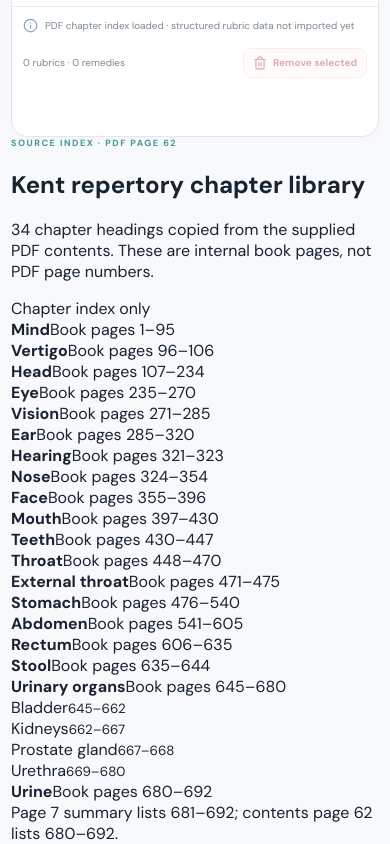
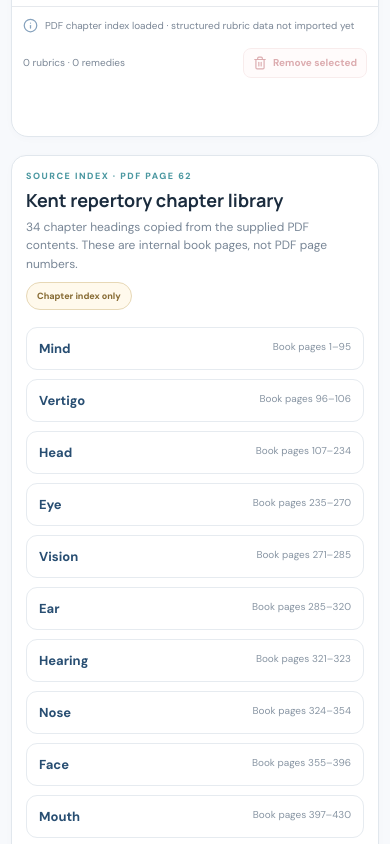
Before and after one commit to premmore0552/Curiva-HomoeoRepertory-Pro, a React (Vite) app: page / in a window 390 px wide. Shown: the part 660-1504 px from the top of the page. Built offline with nearby package versions, Linux system fonts and the light colour scheme.

Commit message:
Add responsive source chapter directory styles

```diff
--- a/src/styles.css
+++ b/src/styles.css
@@ -211,3 +211,29 @@
  .remedy-library{grid-template-columns:1fr}
  .app-footer{flex-wrap:wrap;justify-content:center;text-align:center}
 }
+
+/* PDF-derived library directory */
+.library-browser{margin:18px 0 0;background:#fff;border:1px solid #e1e7ed;border-radius:20px;padding:22px;box-shadow:0 2px 9px #21384e05}
+.library-browser-heading{display:flex;justify-content:space-between;align-items:flex-start;gap:16px;margin-bottom:17px}
+.library-browser-heading h2{font-family:Manrope,sans-serif;font-size:21px;margin:0;color:#1b2c3e}
+.library-browser-heading p{font-size:12px;line-height:1.55;color:#788696;margin:6px 0 0}
+.catalog-status{flex:none;border:1px solid #e7d8b6;background:#fff9ec;color:#886c35;border-radius:20px;padding:7px 10px;font-size:10px;font-weight:800}
+.library-chapter-grid{display:grid;grid-template-columns:repeat(3,minmax(0,1fr));gap:9px}
+.library-chapter-card{border:1px solid #e6ebf0;border-radius:11px;padding:12px;min-width:0;background:#fff}
+.chapter-card-main{display:flex;align-items:flex-start;justify-content:space-between;gap:8px}
+.chapter-card-main strong{font-size:12px;color:#284e72}
+.chapter-card-main span{white-space:nowrap;color:#8895a3;font-size:10px;font-variant-numeric:tabular-nums}
+.chapter-subentry{display:flex;justify-content:space-between;gap:8px;margin-top:8px;padding-top:7px;border-top:1px solid #f0f2f4;font-size:10px;color:#687889}
+.chapter-subentry small{font-size:10px;color:#8a96a1}
+.chapter-source-flag{margin-top:9px;padding:8px;border-radius:7px;background:#fff7e8;color:#936d25;font-size:9px;line-height:1.45}
+.source-grade-note{display:flex;gap:9px;align-items:flex-start;margin-top:15px;padding:11px 12px;border:1px solid #dceaf4;border-radius:10px;background:#f5faff;color:#426480;font-size:10px;line-height:1.55}
+.source-grade-note svg{flex:none}
+.empty-library-note{margin-top:16px;padding:15px;background:#f7fafc;border:1px dashed #d7e1e9;border-radius:12px;color:#778697;font-size:12px;line-height:1.55}
+@media(max-width:760px){
+ .library-browser{padding:14px;border-radius:15px}
+ .library-browser-heading{flex-direction:column;gap:9px}
+ .library-browser-heading h2{font-size:18px}
+ .library-chapter-grid{grid-template-columns:1fr}
+ .chapter-card-main strong{font-size:13px}
+ .catalog-status{font-size:9px}
+}
```
